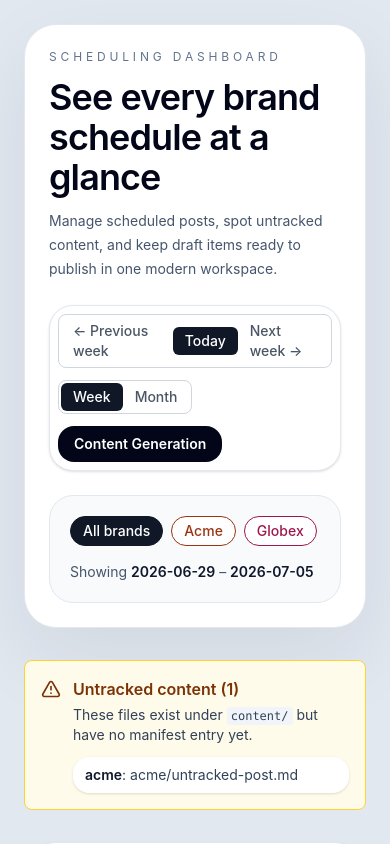
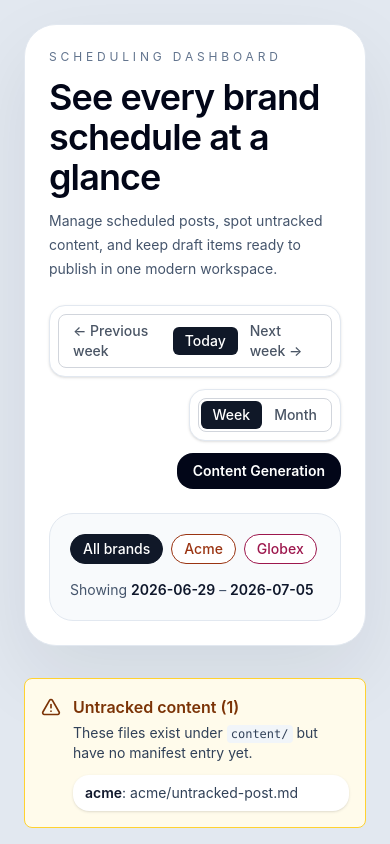
Before and after one commit to niisara/social-media-content, a Next.js app: page / in a window 390 px wide. Shown: the top 844 px of the page. Built offline with nearby package versions, Linux system fonts and the light colour scheme.

Commit message:
Refactor dashboard layout for improved responsiveness and visual consistency

```diff
--- a/app/(dashboard)/page.tsx
+++ b/app/(dashboard)/page.tsx
@@ -59,9 +59,9 @@ export default async function DashboardPage({ searchParams }: DashboardPageProps
             </p>
           </div>
 
-          <div className="flex w-full max-w-3xl justify-end">
-            <div className="flex flex-wrap items-center gap-3 rounded-3xl border border-slate-200 bg-white p-2 shadow-sm">
-              <div>
+          <div className="flex w-full flex-col gap-3">
+            <div className="flex flex-wrap items-center justify-end gap-3">
+              <div className="rounded-2xl border border-slate-200 bg-white p-2 shadow-sm">
                 <SegmentedControl
                   options={[
                     { label: `← Previous ${view}`, href: withParams({ offset: String(offset - 1) }), active: false },
@@ -70,7 +70,7 @@ export default async function DashboardPage({ searchParams }: DashboardPageProps
                   ]}
                 />
               </div>
-              <div>
+              <div className="rounded-2xl border border-slate-200 bg-white p-2 shadow-sm">
                 <SegmentedControl
                   options={[
                     { label: "Week", href: withParams({ view: "week", offset: "0" }), active: view === "week" },
@@ -78,6 +78,8 @@ export default async function DashboardPage({ searchParams }: DashboardPageProps
                   ]}
                 />
               </div>
+            </div>
+            <div className="flex justify-end">
               <Link
                 href="/content-generation"
                 className="inline-flex items-center justify-center rounded-2xl bg-slate-950 px-4 py-2 text-sm font-semibold text-white transition hover:bg-slate-800 focus:outline-2 focus:outline-offset-2 focus:outline-slate-950"
```
